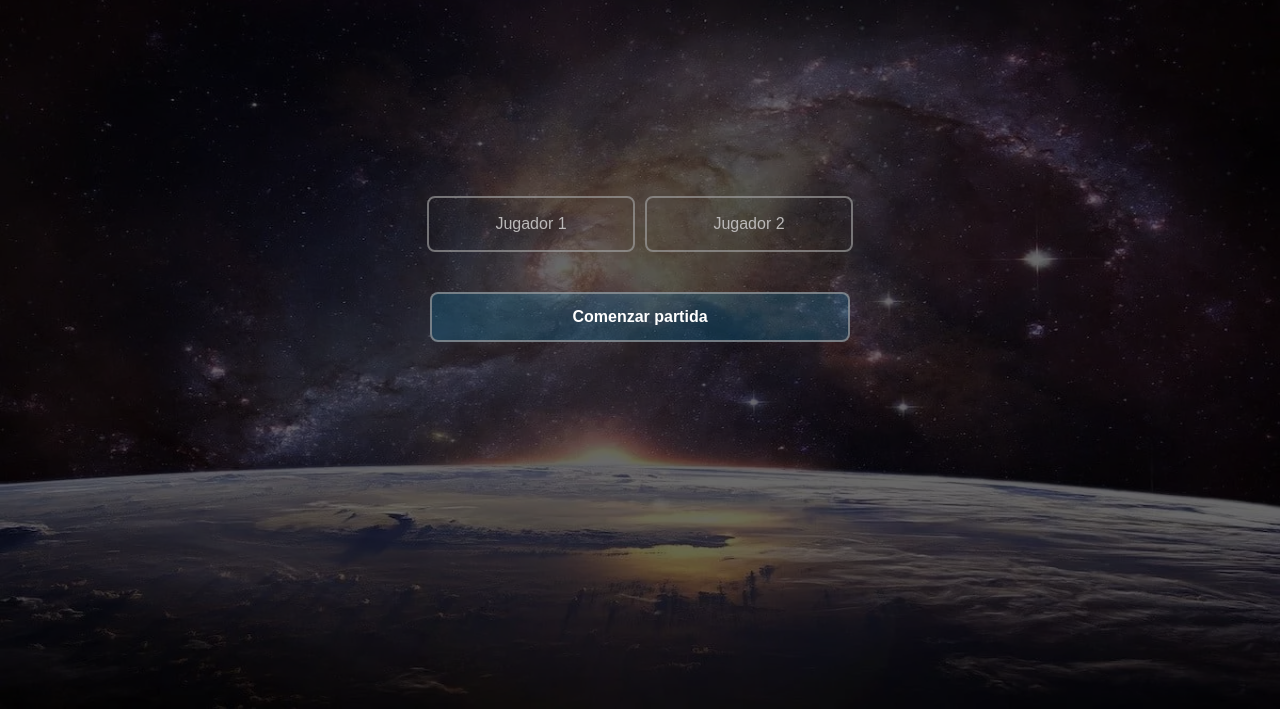
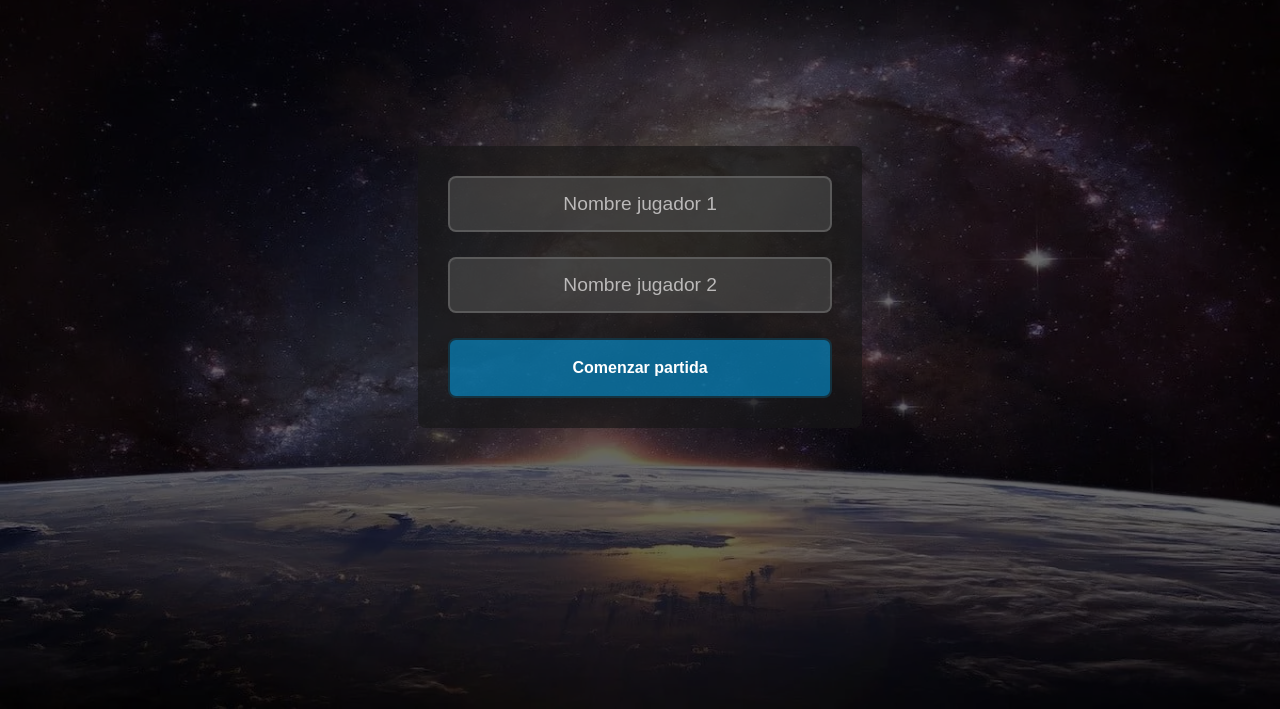
Before and after one commit to hrendonl/tic_tac_toe, a plain HTML site: page index.html in a window 1280 px wide. Shown: the part 91-800 px from the top of the page. Drawn offline with Linux system fonts and the light colour scheme.

Commit message:
Second change

```diff
--- a/index.html
+++ b/index.html
@@ -13,12 +13,14 @@
     <main>
         <div id="form" class="content-form">
             <div class="form">
-                <div class="content-input-text">
-                    <input class="form-text" autocomplete="off" spellcheck="false" id="player1" type="text" placeholder="Jugador 1">
-                    <input class="form-text" autocomplete="off" spellcheck="false" id="player2" type="text" placeholder="Jugador 2">
-                </div>
-                <div class="content-form-button">
-                    <button class="form-button" onclick="mostrar()" type="button">Comenzar partida</button>
+                <div class="content-elements-form">
+                    <div class="content-input-text">
+                        <input class="form-text" autocomplete="off" spellcheck="false" id="player1" type="text" placeholder="Nombre jugador 1">
+                        <input class="form-text" autocomplete="off" spellcheck="false" id="player2" type="text" placeholder="Nombre jugador 2">
+                    </div>
+                    <div class="content-form-button">
+                        <button class="form-button" onclick="mostrar()" type="button">Comenzar partida</button>
+                    </div>
                 </div>
             </div>
         </div>
--- a/src/css/style.css
+++ b/src/css/style.css
@@ -23,7 +23,7 @@ header h1 {
     margin: 0;
     padding: 20px;
     color: rgb(255, 255, 255);
-    text-shadow: 4px 4px 4px #0277c5 ;
+    text-shadow: -1px 6px 4px #000000;
     font-size: 40px;
 }
 
@@ -34,48 +34,44 @@ main {
 }
 
 .content-form {
-    margin-top: 200px;
+    margin-top: 150px;
 
 
 }
 
-.content-input-text {
-    display: flex;
-    column-gap: 10px;
-    justify-content: center;
-    align-content: center;
-}
-
 .form {
-    display: flex;
-    flex-direction: column;
-    justify-content: center;
-    align-content: center;
-}
-
-.form-text {
-    background: transparent;
-    width: 200px;
-    text-align: center;
-    height: 50px;
-    font-size: medium;
-    border: 2px solid rgba(160, 160, 160, 0.664);
-    border-radius: 8px;
-    color: white;
-}
-
-.content-form-button {
-    margin-top: 40px;
     display: flex;
     justify-content: center;
     align-content: center;
 }
 
+.content-elements-form {
+    background-color: rgba(24, 24, 24, 0.658);
+    border-radius: 8px;
+    padding: 30px;
+}
+
+.content-input-text {
+    width: 100%;
+}
+
+.form-text {
+    margin-bottom: 25px;
+    background: #4c4c4ca1;
+    width: 98%;
+    text-align: center;
+    height: 50px;
+    font-size: larger;
+    border: 2px solid rgb(109 109 109 / 66%);
+    border-radius: 8px;
+    color: white;
+}
+
 .form-button {
-    width: 420px;
-    height: 50px;
-    background: #03a9f42e;
-    border: 2px solid rgba(160, 160, 160, 0.664);
+    width: 100%;
+    height: 60px;
+    background: #03a9f48a;
+    border: 2px solid #191919a9;
     color: white;
     font-size: medium;
     font-weight: bold;
@@ -137,7 +133,7 @@ input::placeholder {
     font-weight: bold;
     background-color: rgb(29 29 29 / 44%);
     border: 2px solid rgba(160, 160, 160, 0.664);
-    text-shadow: 4px 4px 4px #353535 ;
+    text-shadow: -1px 6px 4px #000000;
 }
 
 .show {
@@ -149,10 +145,13 @@ input::placeholder {
 }
 
 .blue {
+    text-shadow: -1px 6px 4px #000000;
+
   color: rgb(132, 0, 255) !important;
 }
 
 .red {
+    text-shadow: -1px 6px 4px #000000;
     color:rgb(255, 123, 0) !important;
 
 }
@@ -160,3 +159,30 @@ input::placeholder {
 .triki-show {
     border:  3px solid  rgb(0, 196, 186) !important;
 }
+
+@media only screen and (min-width: 320px) {
+    .content-elements-form {
+        background-color: rgba(24, 24, 24, 0.658);
+        border-radius: 8px;
+        padding: 30px;
+        width: 80%;
+    }
+}
+
+@media only screen and (min-width: 900px) {
+    .content-elements-form {
+        background-color: rgba(24, 24, 24, 0.658);
+        border-radius: 8px;
+        padding: 30px;
+        width: 60%;
+    }
+}
+
+@media only screen and (min-width: 1000px) {
+    .content-elements-form {
+        background-color: rgba(24, 24, 24, 0.658);
+        border-radius: 8px;
+        padding: 30px;
+        width: 30%;
+    }
+}
```
